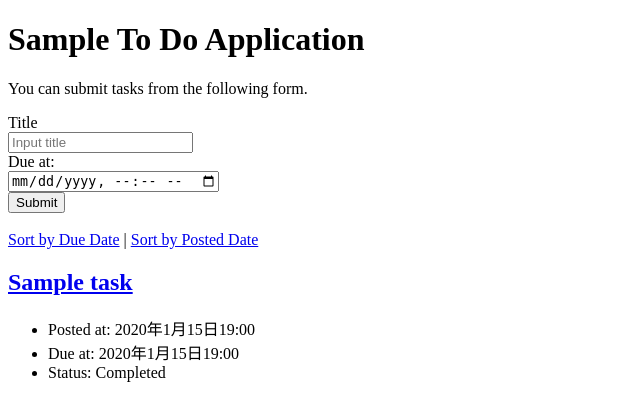
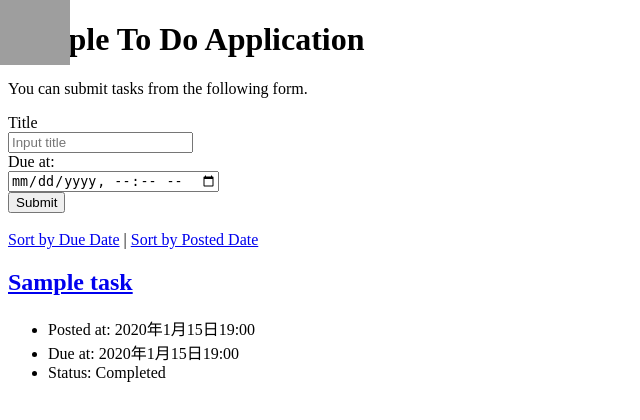
Before and after one commit to 1F10230250/django-test-exercise, a Django app: page / in a window 1280 px wide. Shown: the top 420 px of the page, without its empty margins (0-640 px from the left). Run offline with Django 5.2, Linux system fonts and the light colour scheme; tables that the repository leaves empty hold one stand-in row (values such as "Sample post"); grey boxes are pictures that could not be loaded.

Commit message:
ロゴ追加

```diff
--- /dev/null
+++ b/todo/templates/todo/css/top.css
@@ -0,0 +1,7 @@
+img{
+    width: 70px;
+    height: 65px;
+    position: absolute;
+    top: 0;
+    left: 0;
+    }
--- a/todo/templates/todo/index.html
+++ b/todo/templates/todo/index.html
@@ -4,11 +4,13 @@
 
   <head>
     <title>To Do Application</title>
+    <link rel="stylesheet" type="text/css" href="css/top.css">
     <meta charset="UTF-8">
     <meta name="author" content="INIAD">
   </head>
 
   <body>
+    <img src="c:\Users\iniad\Downloads\OIG1.PNiX.jpg" alt="ロゴ">
     <h1>Sample To Do Application</h1>
     <p>You can submit tasks from the following form.</p>
     <form action="{% url 'index' %}" method="post">
```
